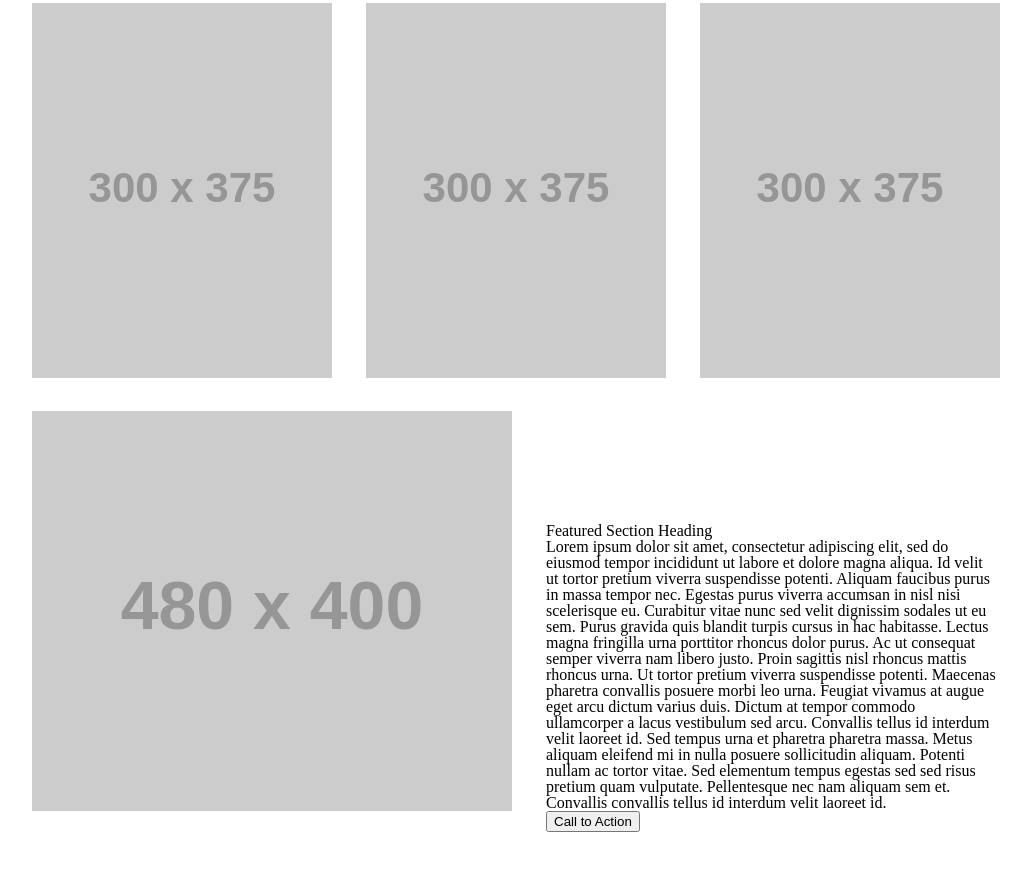
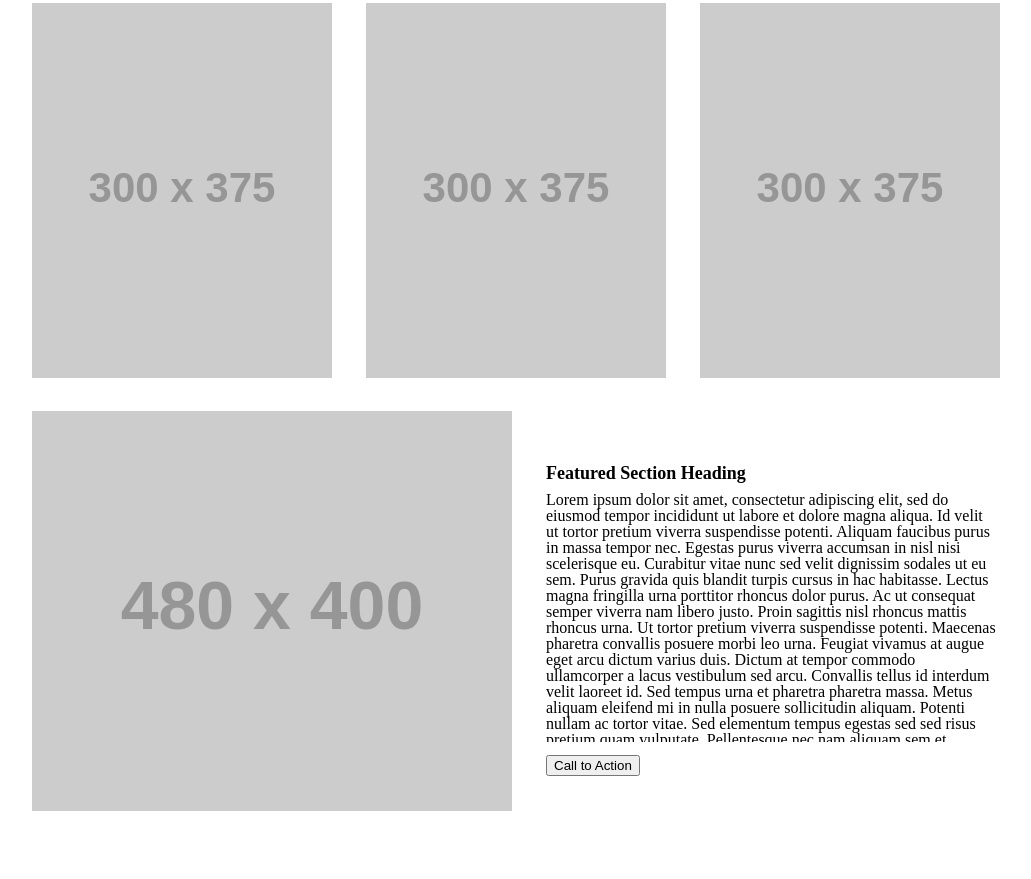
Before and after one commit to jstreifel-33/wireframe-exercise, a plain HTML site: page index.html in a window 1280 px wide. Shown: the part 598-1477 px from the top of the page, without its empty margins (123-1154 px from the left). Drawn offline with Linux system fonts and the light colour scheme; placeholder pictures from the web are drawn by us.

Commit message:
finishes placement of content

```diff
--- a/style.css
+++ b/style.css
@@ -1,4 +1,8 @@
+/* IMPORT CSS RESET */
+
 @import url(reset.css);
+
+/* HEADER STYLES */
 
 header, main{
   width: 1000px;
@@ -31,6 +35,8 @@ nav p{
 
 }
 
+/* MAIN AND IMG STYLES */
+
 img{
   display:inline-block;
   margin: 15px;
@@ -45,12 +51,20 @@ div{
 article{
   box-sizing: border-box;
   display:inline-block;
+  vertical-align: bottom;
   width: 450px;
   height:350px;
   margin:15px;
 }
 
+article h2{
+  font-weight: bold;
+  font-size: large;
+}
+
 article p{
-  max-height: 300px;
+  display:inline-block;
+  max-height: 250px;
   overflow: scroll;
+  margin:10px 0px
 }
```
